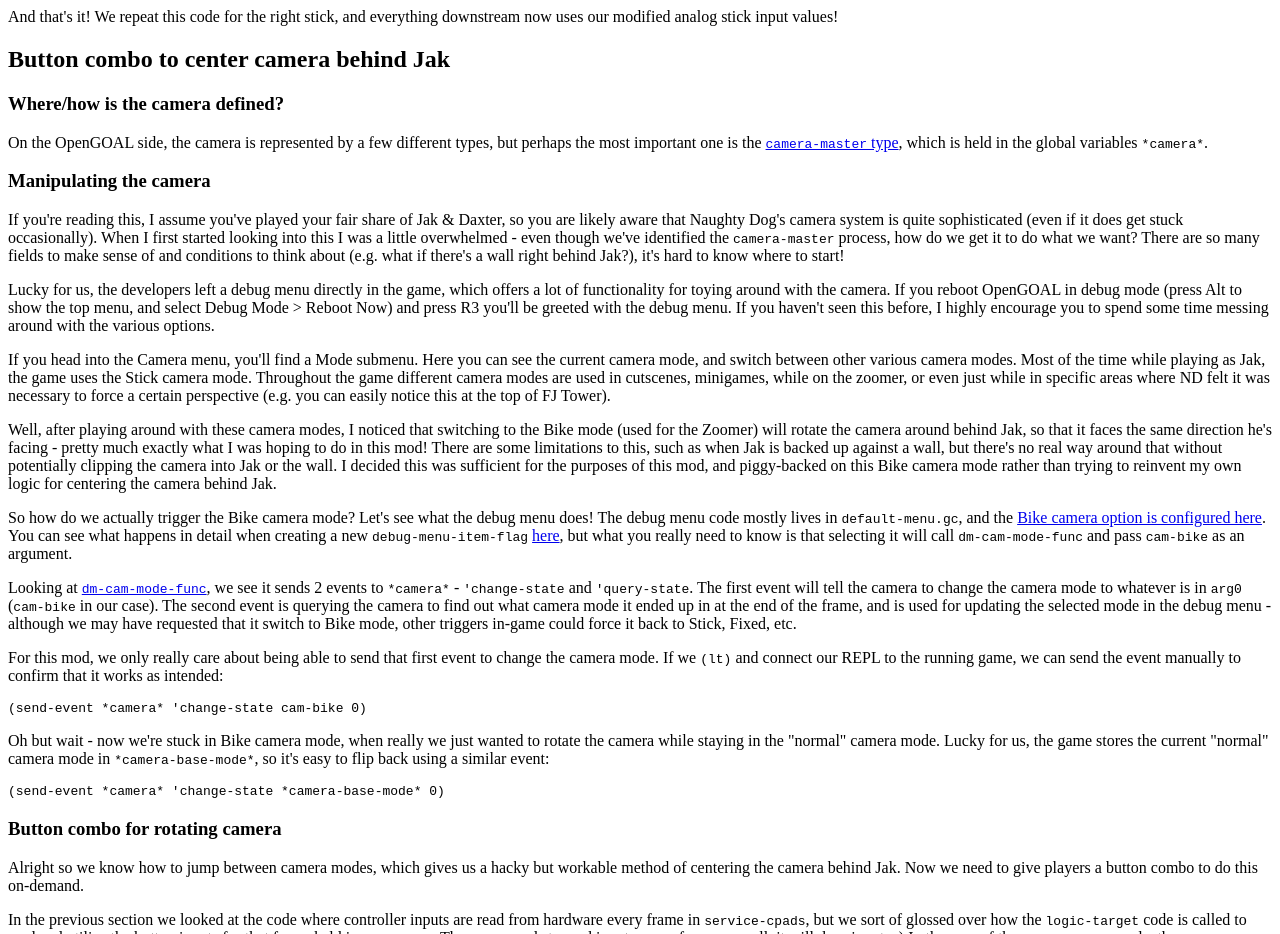
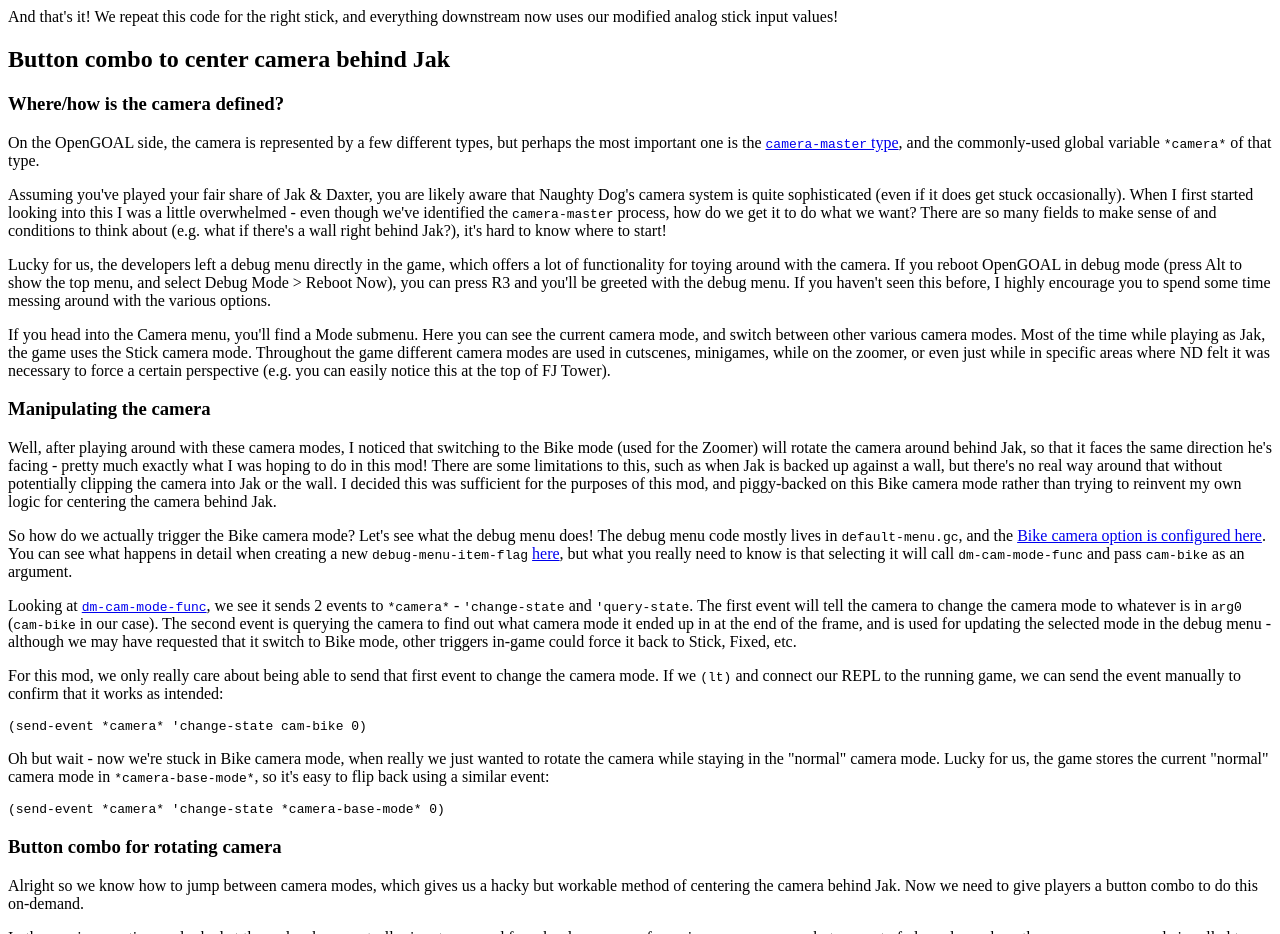
Before and after one commit to xTVaser/jakmods.dev, a plain HTML site: page blog/20220216/blog.html in a window 1280 px wide. Shown: the part 2540-3474 px from the top of the page. Drawn offline with Linux system fonts and the light colour scheme.

Commit message:
Update blog.html

```diff
--- a/blog/20220216/blog.html
+++ b/blog/20220216/blog.html
@@ -192,19 +192,19 @@
         <p><h2>Button combo to center camera behind Jak</h2></p>
         <p><h3>Where/how is the camera defined?</h3></p>
         <p>
-          On the OpenGOAL side, the camera is represented by a few different types, but perhaps the most important one is the <a href="https://github.com/OpenGOAL-Unofficial-Mods/opengoal-mod-base/blob/a775793814ad424bf9ba919aa5f5c39834a3101f/data/goal_src/jak1/engine/camera/camera-h.gc#L445-L508"><code>camera-master</code> type</a>, which is held in the global variables <code>*camera*</code>.
-        </p>
-
-        <p><h3>Manipulating the camera</h3></p>
-        <p>
-          If you're reading this, I assume you've played your fair share of Jak & Daxter, so you are likely aware that Naughty Dog's camera system is quite sophisticated (even if it does get stuck occasionally). When I first started looking into this I was a little overwhelmed - even though we've identified the <code>camera-master</code> process, how do we get it to do what we want? There are so many fields to make sense of and conditions to think about (e.g. what if there's a wall right behind Jak?), it's hard to know where to start!
+          On the OpenGOAL side, the camera is represented by a few different types, but perhaps the most important one is the <a href="https://github.com/OpenGOAL-Unofficial-Mods/opengoal-mod-base/blob/a775793814ad424bf9ba919aa5f5c39834a3101f/data/goal_src/jak1/engine/camera/camera-h.gc#L445-L508"><code>camera-master</code> type</a>, and the commonly-used global variable <code>*camera*</code> of that type.
         </p>
         <p>
-          Lucky for us, the developers left a debug menu directly in the game, which offers a lot of functionality for toying around with the camera. If you reboot OpenGOAL in debug mode (press Alt to show the top menu, and select Debug Mode > Reboot Now) and press R3 you'll be greeted with the debug menu. If you haven't seen this before, I highly encourage you to spend some time messing around with the various options.
+          Assuming you've played your fair share of Jak & Daxter, you are likely aware that Naughty Dog's camera system is quite sophisticated (even if it does get stuck occasionally). When I first started looking into this I was a little overwhelmed - even though we've identified the <code>camera-master</code> process, how do we get it to do what we want? There are so many fields to make sense of and conditions to think about (e.g. what if there's a wall right behind Jak?), it's hard to know where to start!
+        </p>
+        <p>
+          Lucky for us, the developers left a debug menu directly in the game, which offers a lot of functionality for toying around with the camera. If you reboot OpenGOAL in debug mode (press Alt to show the top menu, and select Debug Mode > Reboot Now), you can press R3 and you'll be greeted with the debug menu. If you haven't seen this before, I highly encourage you to spend some time messing around with the various options.
         </p>
         <p>
           If you head into the Camera menu, you'll find a Mode submenu. Here you can see the current camera mode, and switch between other various camera modes. Most of the time while playing as Jak, the game uses the Stick camera mode. Throughout the game different camera modes are used in cutscenes, minigames, while on the zoomer, or even just while in specific areas where ND felt it was necessary to force a certain perspective (e.g. you can easily notice this at the top of FJ Tower).
         </p>
+
+        <p><h3>Manipulating the camera</h3></p>
         <p>
           Well, after playing around with these camera modes, I noticed that switching to the Bike mode (used for the Zoomer) will rotate the camera around behind Jak, so that it faces the same direction he's facing - pretty much exactly what I was hoping to do in this mod! There are some limitations to this, such as when Jak is backed up against a wall, but there's no real way around that without potentially clipping the camera into Jak or the wall. I decided this was sufficient for the purposes of this mod, and piggy-backed on this Bike camera mode rather than trying to reinvent my own logic for centering the camera behind Jak.
         </p>
```
